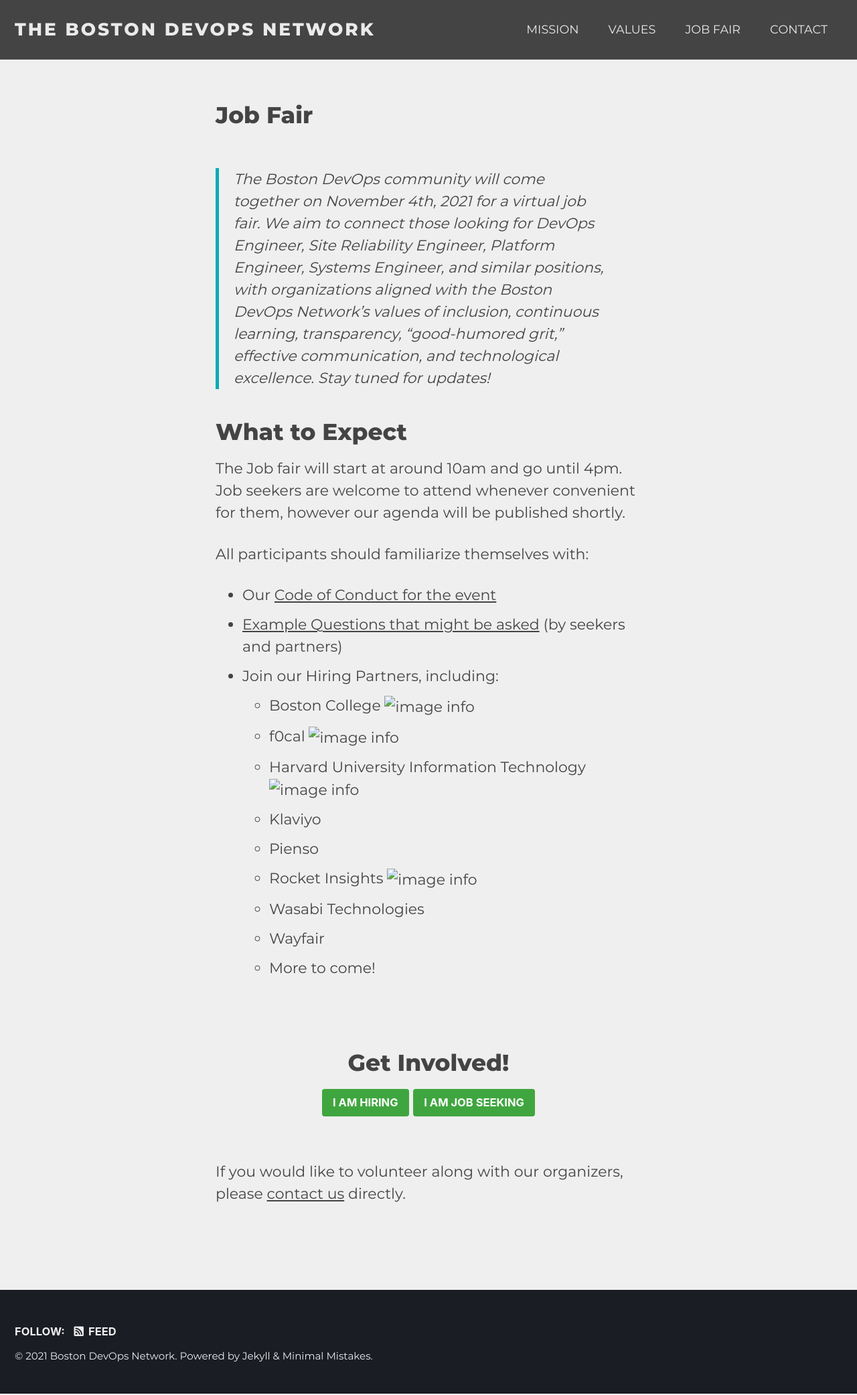
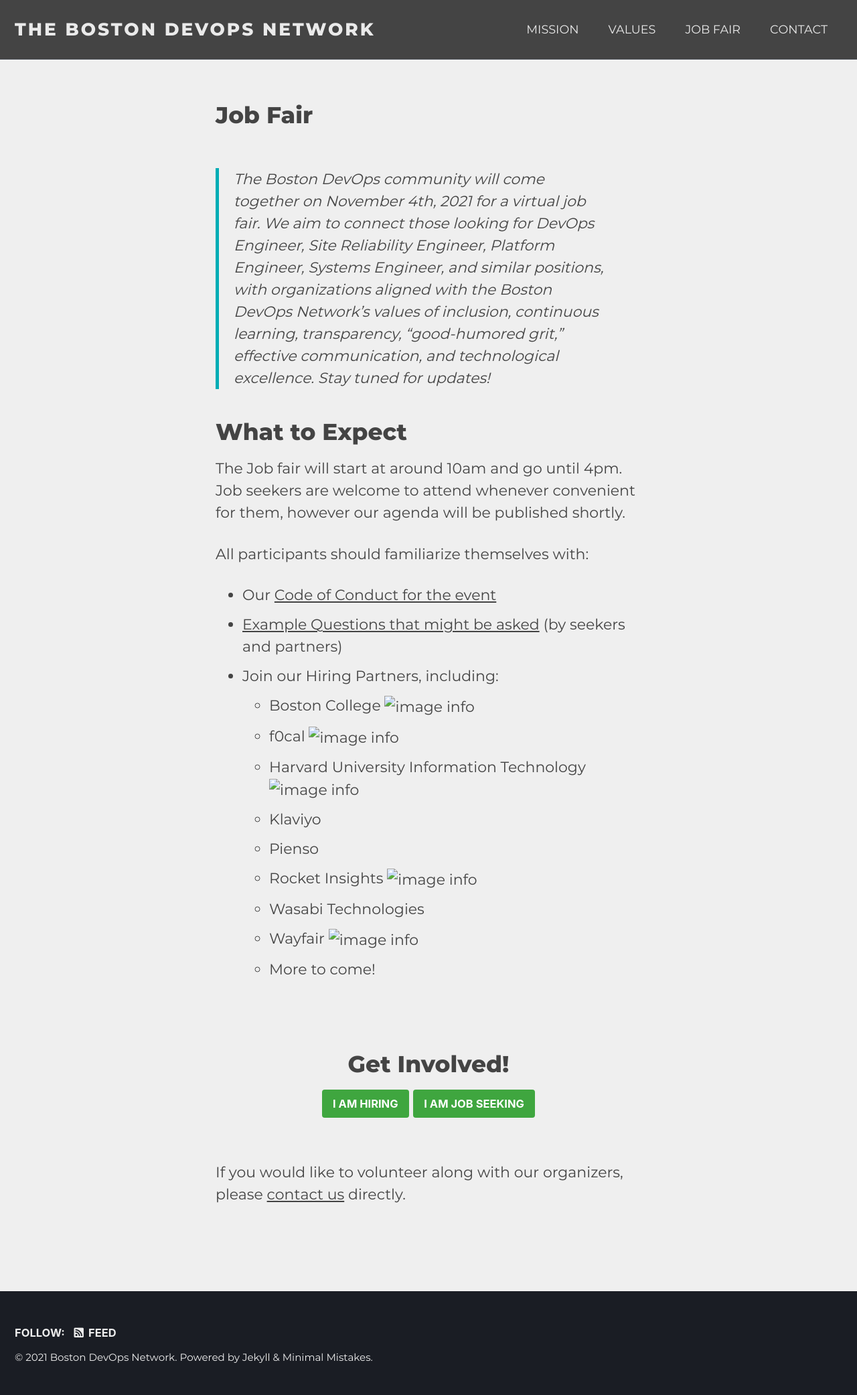
Before and after one commit to bostondevopsnetwork/bostondevopsnetwork.org, a Jekyll site: the page built from _pages/job-fair.md, in a window 1280 px wide. Shown: the whole page at 67% size. Built offline with Jekyll 4.4.1, drawn with Linux system fonts in a browser that asks for light colours; cached includes are drawn as plain includes.

Commit message:
Update job-fair.md
Insert Wayfair graphic into Markdown

```diff
--- a/_pages/job-fair.md
+++ b/_pages/job-fair.md
@@ -27,6 +27,7 @@ All participants should familiarize themselves with:
   ![image info](rocket_logo_150s.png)
   * Wasabi Technologies
   * Wayfair
+  ![image info](Wayfair_300w.png)
   * More to come!
 
 <div style="text-align:center">
```
